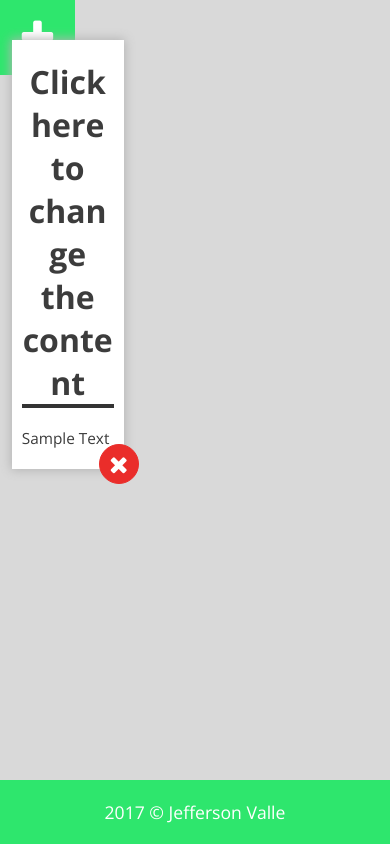
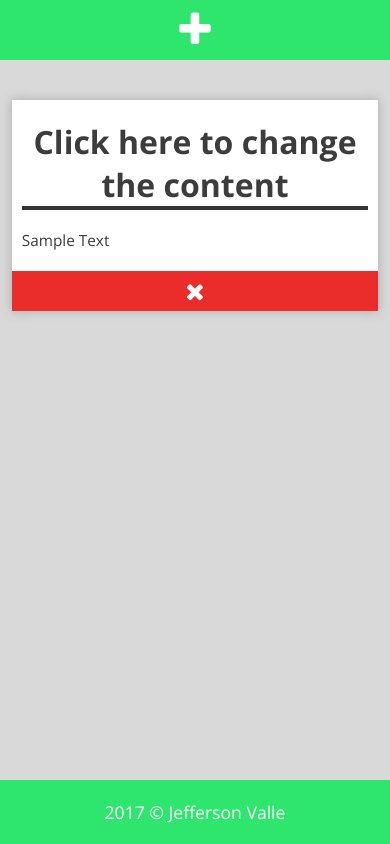
Before and after one commit to matyiu/note-webapp, a plain HTML site: page index.html in a window 390 px wide. Drawn offline with nearby package versions, Linux system fonts and the light colour scheme.

Commit message:
Responsive design

```diff
--- a/sass/main.sass
+++ b/sass/main.sass
@@ -30,6 +30,12 @@ body
 	padding: 0
 	font-size: 2.5rem
 
+	@media(max-width: 1230px)
+		position: static
+		padding: 10px 0
+		width: 100%
+		height: auto
+
 .btn
 	background: $main-color
 	color: $note-background
@@ -55,9 +61,17 @@ body
 			flex-wrap: no-wrap
 			justify-content: space-between
 
+			@media(max-width: 1024px)
+				flex-wrap: wrap
+				justify-content: space-around
+
 		.col-1
 			width: 30.555555555%
 			max-width: 330px
+
+			@media(max-width: 1024px)
+				width: 100%
+				max-width: 600px
 
 			.note
 				width: 100%
@@ -92,6 +106,9 @@ body
 					border: none
 					display: block
 
+					@media(max-width: 670px)
+						margin-bottom: 40px
+
 				textarea.title, textarea.content
 					background: inherit
 					color: inherit
@@ -112,6 +129,14 @@ body
 					&:hover
 						background: $note-background
 						color: $main-color
+
+					@media(max-width: 670px)
+						bottom: 0
+						right: 0
+						left: 0
+						height: 40px
+						width: 100%
+						border-radius: 0
 
 				.save
 					display: none
```
Also changed, not shown: css/main.css.
